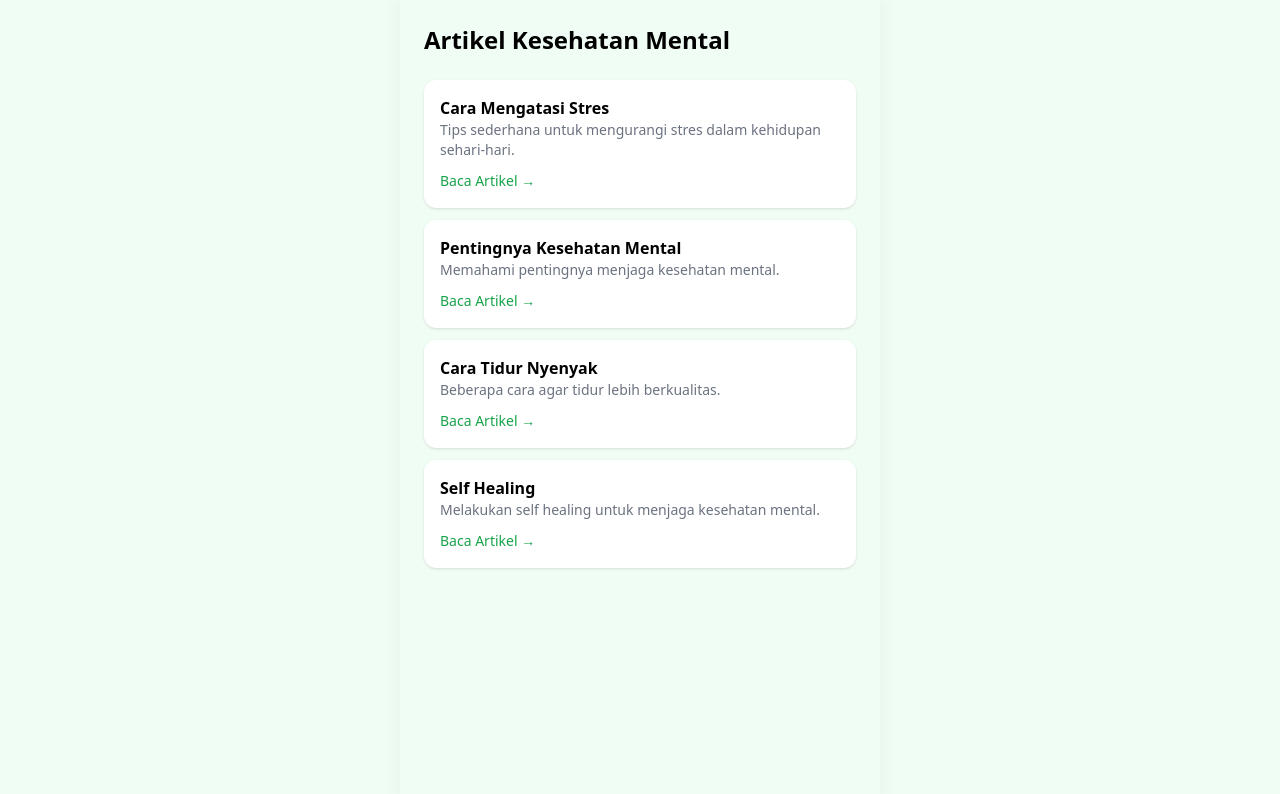
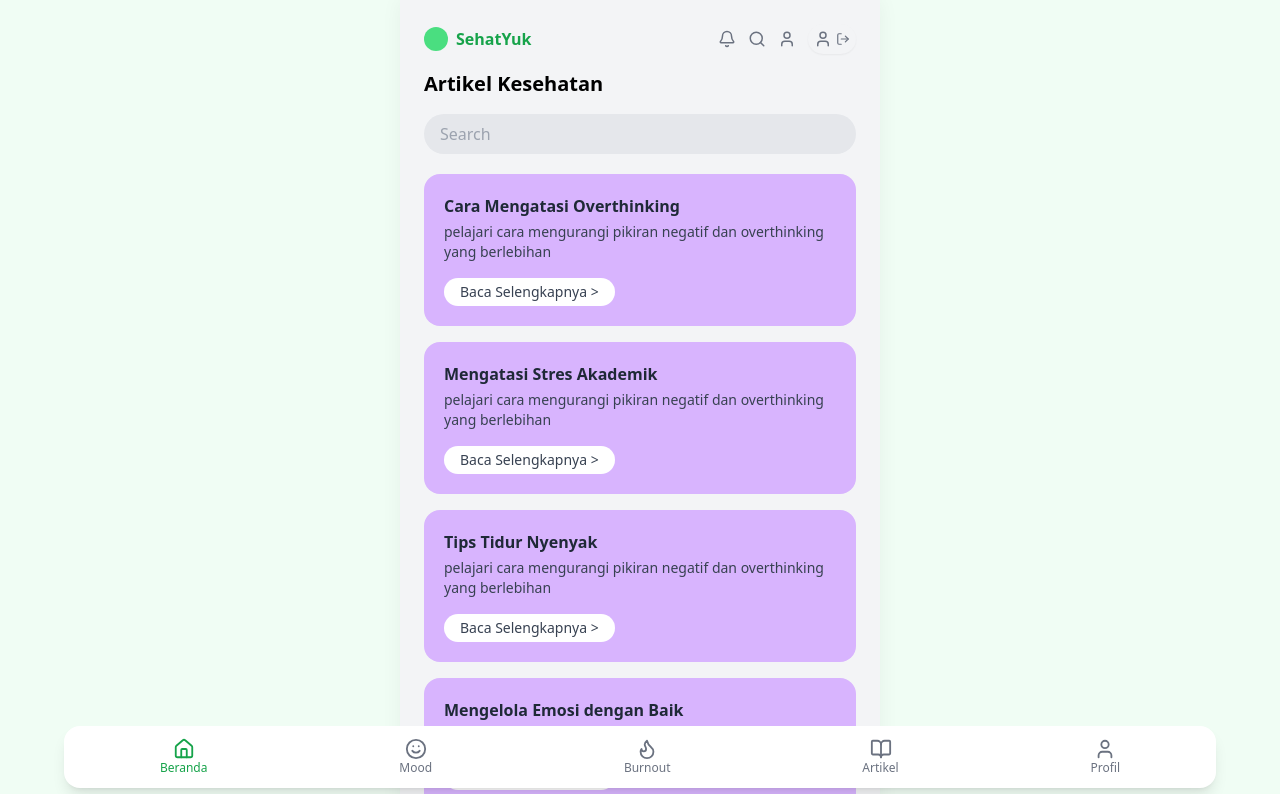
Before and after one commit to oliporangsukses/SehatYuk, a React (Vite) app: page /artikel in a window 1280 px wide. Shown: the top 794 px of the page. Built offline with nearby package versions, Linux system fonts and the light colour scheme.

Commit message:
Menambahkan Article

```diff
--- a/src/components/ArticleCard.jsx
+++ b/src/components/ArticleCard.jsx
@@ -1,14 +1,12 @@
-function ArticleCard({title,desc,link}){
+function ArticleCard({ title, desc, link }) {
+  return (
+    <div className="bg-purple-300 p-5 rounded-2xl">
 
-return(
-
-<div className="bg-white p-4 rounded-xl shadow mb-3">
-
-<h3 className="font-semibold">
+      <h3 className="font-semibold text-gray-800 mb-1">
         {title}
       </h3>
 
-<p className="text-gray-500 text-sm mb-2">
+      <p className="text-sm text-gray-700 mb-4">
         {desc}
       </p>
 
@@ -16,17 +14,13 @@ return(
         href={link}
         target="_blank"
         rel="noopener noreferrer"
-className="text-green-600 text-sm font-medium"
+        className="inline-block bg-white px-4 py-1 rounded-full text-sm font-medium text-gray-700"
       >
-
-Baca Artikel →
-
+        Baca Selengkapnya &gt;
       </a>
 
     </div>
-
   )
-
 }
 
 export default ArticleCard
--- a/src/components/Navbar.jsx
+++ b/src/components/Navbar.jsx
@@ -1,47 +1,77 @@
-import { Bell, Search, User, LogOut } from "lucide-react" // Tambah LogOut icon
+import { Bell, Search, User, LogOut } from "lucide-react"
 import { useNavigate } from "react-router-dom"
+import { useState } from "react"
 
-function Navbar() {
+function Navbar({ onSearchClick }) {
   const navigate = useNavigate()
+  const [showNotif, setShowNotif] = useState(false)
 
   const handleLogout = () => {
-    // Tampilkan konfirmasi sederhana agar tidak sengaja terpencet
     const confirmLogout = window.confirm("Apakah kamu yakin ingin keluar dari SehatYuk?")
 
     if (confirmLogout) {
-      // 1. Hapus data dari localStorage
       localStorage.removeItem("userName")
       localStorage.removeItem("isLoggedIn")
-
-      // 2. Arahkan kembali ke Login
       navigate("/login")
     }
   }
 
   return (
-    <div className="flex justify-between items-center mb-4">
-      <h1 className="text-xl font-bold text-green-600 tracking-tight">
-        SehatYuk
-      </h1>
+    <div className="flex items-center justify-between mb-4">
 
-      <div className="flex gap-4 text-gray-500 items-center">
-        <button className="hover:text-green-600 transition-colors">
-          <Search size={22} />
-        </button>
+      {/* Logo */}
+      <div className="flex items-center gap-2">
+        <div className="w-6 h-6 bg-green-400 rounded-full"></div>
+        <h1 className="font-semibold text-green-600">
+          SehatYuk
+        </h1>
+      </div>
 
-        <button className="hover:text-green-600 transition-colors">
-          <Bell size={22} />
-        </button>
+      {/* Menu kanan */}
+      <div className="flex items-center gap-3 text-gray-500">
 
-        {/* Ikon User berfungsi untuk Logout */}
+        {/* Notifikasi */}
+        <div className="relative">
+          <Bell
+            size={18}
+            className="cursor-pointer"
+            onClick={() => setShowNotif(!showNotif)}
+          />
+
+          {showNotif && (
+            <div className="absolute right-0 mt-2 w-56 bg-white shadow rounded-xl p-3 text-sm">
+              <p className="font-semibold mb-2">Notifikasi</p>
+              <p className="text-gray-500 text-xs">
+                Tidak ada notifikasi 😄
+              </p>
+            </div>
+          )}
+        </div>
+
+        {/* Search */}
+        <Search
+          size={18}
+          className="cursor-pointer"
+          onClick={() => onSearchClick && onSearchClick()}
+        />
+
+        {/* Profile */}
+        <User
+          size={18}
+          className="cursor-pointer"
+          onClick={() => navigate("/profile")}
+        />
+
+        {/* Logout */}
         <button
           onClick={handleLogout}
           className="flex items-center gap-1 bg-gray-100 p-1.5 rounded-full hover:bg-red-50 hover:text-red-500 transition-all shadow-sm"
           title="Logout"
         >
-          <User size={20} />
-          <LogOut size={14} className="ml-0.5" />
+          <User size={18} />
+          <LogOut size={14} />
         </button>
+
       </div>
     </div>
   )
--- a/src/data/articles.js
+++ b/src/data/articles.js
@@ -1,31 +1,32 @@
 export const articles = [
-
   {
-id:1,
-title:"Cara Mengatasi Stres",
-desc:"Tips sederhana untuk mengurangi stres dalam kehidupan sehari-hari.",
-link:"https://www.halodoc.com/artikel/cara-mengatasi-stres"
+    id: 1,
+    title: "Cara Mengatasi Overthinking",
+    desc: "pelajari cara mengurangi pikiran negatif dan overthinking yang berlebihan",
+    link: "https://www.halodoc.com/artikel/6-cara-menghilangkan-overthinking-untuk-kesehatan-mental?srsltid=AfmBOopOPpd6egKg1iB5VNHw23Nk-XnHFFtsofmfOhtY6u4qX6OJ-u5T"
   },
-
   {
-id:2,
-title:"Pentingnya Kesehatan Mental",
-desc:"Memahami pentingnya menjaga kesehatan mental.",
-link:"https://www.alodokter.com/pentingnya-menjaga-kesehatan-mental"
+    id: 2,
+    title: "Mengatasi Stres Akademik",
+    desc: "pelajari cara mengurangi pikiran negatif dan overthinking yang berlebihan",
+    link: "https://labcito.co.id/tekanan-akademis/"
   },
-
   {
-id:3,
-title:"Cara Tidur Nyenyak",
-desc:"Beberapa cara agar tidur lebih berkualitas.",
-link:"https://www.siloamhospitals.com/informasi-siloam/artikel/cara-tidur-nyenyak"
+    id: 3,
+    title: "Tips Tidur Nyenyak",
+    desc: "pelajari cara mengurangi pikiran negatif dan overthinking yang berlebihan",
+    link: "https://www.halodoc.com/artikel/cara-mudah-mendapatkan-tidur-nyenyak-dan-berkualitas?srsltid=AfmBOooVV2eYeIyTjCEfTnUYx0Ffhy1hwOxniD4ck7ajMRkwkvGQaPP9"
   },
-
   {
-id:4,
-title:"Self Healing",
-desc:"Melakukan self healing untuk menjaga kesehatan mental.",
-link:"https://www.halodoc.com/artikel/apa-itu-self-healing"
-}
-
+    id: 4,
+    title: "Mengelola Emosi dengan Baik",
+    desc: "belajar mengenali dan mengontrol emosi agar lebih stabil",
+    link: "https://www.halodoc.com/artikel/cara-mudah-mendapatkan-tidur-nyenyak-dan-berkualitas?srsltid=AfmBOooVV2eYeIyTjCEfTnUYx0Ffhy1hwOxniD4ck7ajMRkwkvGQaPP9https://www.alodokter.com/cara-mengendalikan-emosi-agar-tidak-merugikan-diri-sendiri"
+  },
+  {
+    id: 5,
+    title: "Cara Meningkatkan Mood",
+    desc: "tips sederhana agar suasana hati jadi lebih baik  setiap hari",
+    link: "https://hellosehat.com/mental/gangguan-mood/mood-booster/"
+  },
 ]
--- a/src/pages/Artikel.jsx
+++ b/src/pages/Artikel.jsx
@@ -1,31 +1,63 @@
+import { useState, useRef } from "react"
 import { articles } from "../data/articles"
 import ArticleCard from "../components/ArticleCard"
+import Navbar from "../components/Navbar"
+import BottomNav from "../components/BottomNav"
 
-function Artikel(){
+function Artikel() {
+  const [search, setSearch] = useState("")
+  const inputRef = useRef(null)
 
-return(
+  const filteredArticles = articles.filter((item) =>
+    item.title.toLowerCase().includes(search.toLowerCase())
+  )
 
-<div className="p-6 bg-green-50 min-h-screen">
+  const handleSearchClick = () => {
+    console.log("SEARCH DIKLIK")
+    inputRef.current.focus()
+  }
 
-<h1 className="text-2xl font-bold mb-6">
-Artikel Kesehatan Mental
+  return (
+    <div className="p-6 bg-gray-100 min-h-screen pb-24">
+
+      <Navbar onSearchClick={handleSearchClick} />
+
+      <h1 className="text-xl font-semibold mb-4">
+        Artikel Kesehatan
       </h1>
 
-{articles.map((item)=>(
+      <div className="mb-5">
+        <input
+          ref={inputRef}
+          type="text"
+          placeholder="Search"
+          value={search}
+          onChange={(e) => setSearch(e.target.value)}
+          className="w-full px-4 py-2 rounded-full bg-gray-200 outline-none"
+        />
+      </div>
 
+      <div className="space-y-4">
+        {filteredArticles.length > 0 ? (
+          filteredArticles.map((item) => (
             <ArticleCard
               key={item.id}
               title={item.title}
               desc={item.desc}
               link={item.link}
             />
+          ))
+        ) : (
+          <p className="text-gray-500 text-sm">
+            Artikel tidak ditemukan 😢
+          </p>
+        )}
+      </div>
 
-))}
+      <BottomNav />
 
     </div>
-
   )
-
 }
 
 export default Artikel
```
Lines whose indentation alone changed are shown as unchanged.
